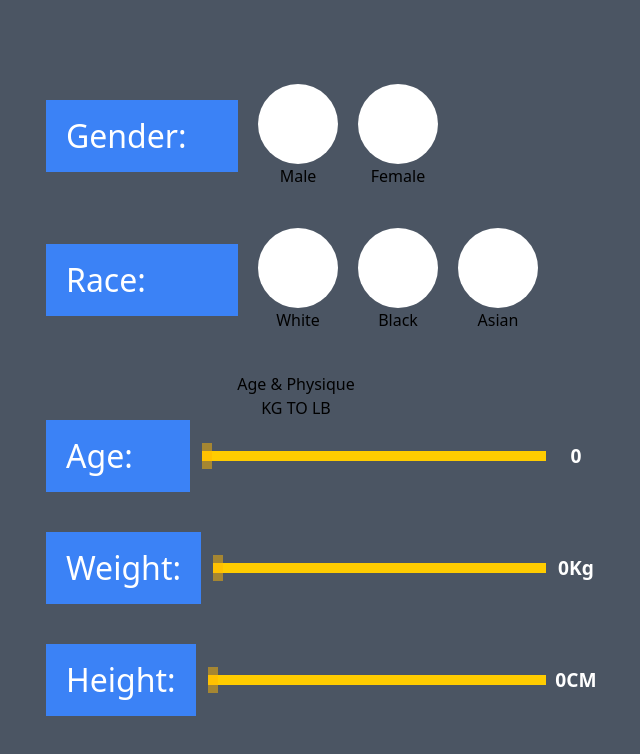
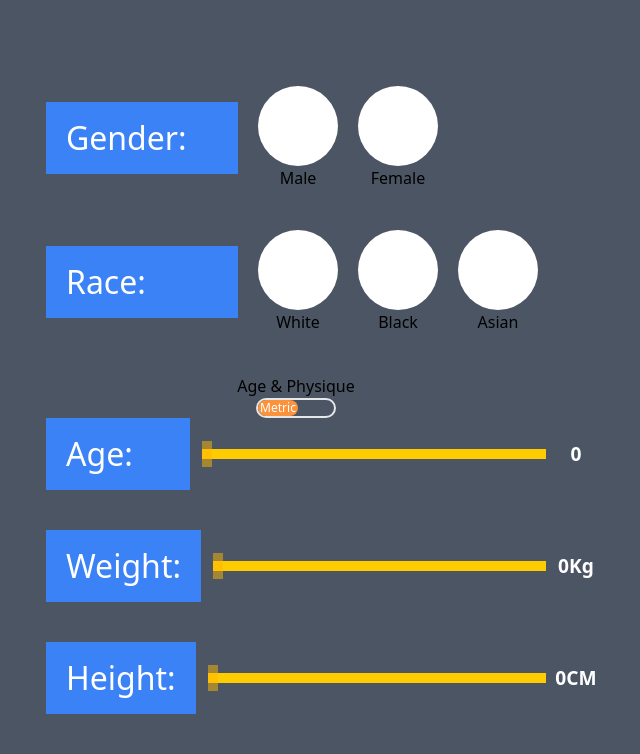
Before and after one commit to vindexTOS/calculators, a React (Vite) app: page /life-expectancy in a window 1280 px wide. Shown: the top 754 px of the page, without its empty margins (344-984 px from the left). Built offline with nearby package versions, Linux system fonts and the light colour scheme.

Commit message:
metric button

```diff
--- a/src/components/LifeExpectancy.tsx
+++ b/src/components/LifeExpectancy.tsx
@@ -156,9 +156,18 @@ const LifeExpectancy = () => {
         <h1>Age & Physique</h1>
         <span
           onClick={() => setImperialToMetric(!ImperialToMetric)}
-          className="cursor-pointer"
+          className={`cursor-pointer flex w-[5rem] border-2  rounded-[20px]  ${
+            ImperialToMetric ? 'flex items-end justify-end' : 'flex items-strt'
+          }`}
         >
-          KG TO LB
+          <div
+            className={`w-[2.5rem] flex items-center justify-center h-[1rem] bg-orange-400 rounded-[20px] `}
+          >
+            {' '}
+            <p className="absolute text-[12px] text-white">
+              {ImperialToMetric ? 'USA' : 'Metric'}{' '}
+            </p>
+          </div>
         </span>
         <div className="flex flex-col gap-10">
           <div className={style.ageAndPHysiqueDiv}>
```
